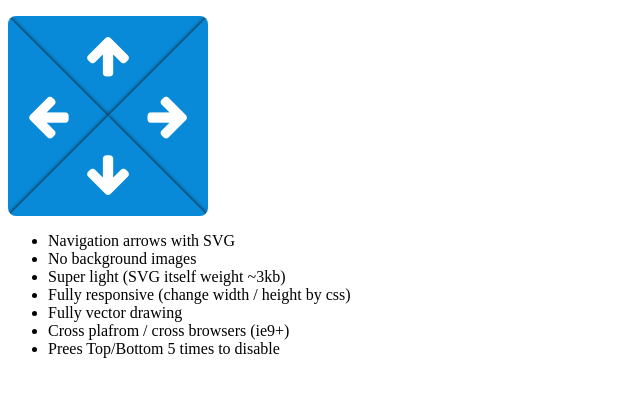
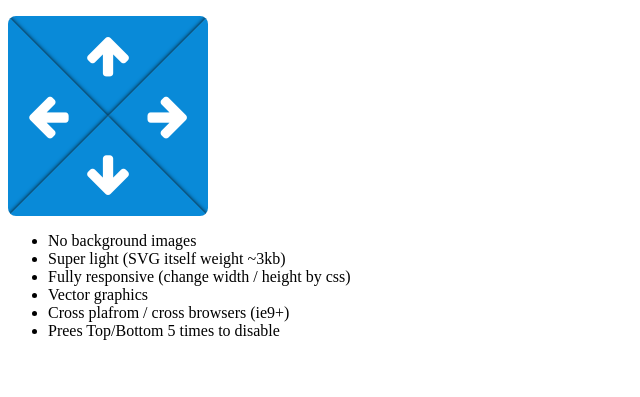
Before and after one commit to adica/svg.arrows.navigation, a plain HTML site: page index.html in a window 1280 px wide. Shown: the part 105-502 px from the top of the page, without its empty margins (0-640 px from the left). Drawn offline with Linux system fonts and the light colour scheme.

Commit message:
Update index.html

```diff
--- a/index.html
+++ b/index.html
@@ -62,11 +62,10 @@
 
 <p>
     <ul>
-        <li>Navigation arrows with SVG</li>
         <li>No background images</li>
         <li>Super light (SVG itself weight ~3kb) </li>
         <li>Fully responsive (change width / height by css)</li>
-        <li>Fully vector drawing</li>
+        <li>Vector graphics</li>
         <li>Cross plafrom / cross browsers (ie9+)</li>
         <li>Prees Top/Bottom 5 times to disable</li>
     </ul>
```
